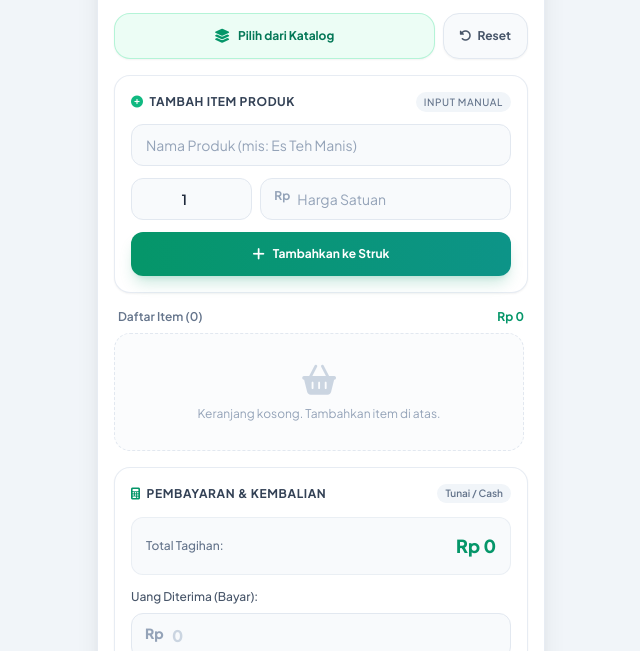
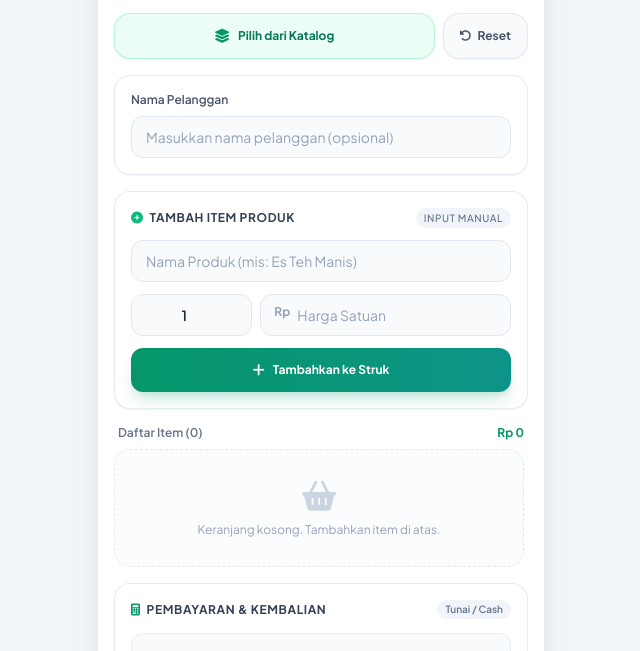
Before and after one commit to rekapinyu/strukasir, a plain HTML site: page apk.html in a window 1280 px wide. Both pictures are taken after a click on the button "Reset". Shown: the part 76-727 px from the top of the page, without its empty margins (319-959 px from the left). Drawn offline with nearby package versions, Linux system fonts and the light colour scheme.

Commit message:
Update apk.html

```diff
--- a/apk.html
+++ b/apk.html
@@ -170,6 +170,13 @@
                     <button onclick="resetCart()" class="bg-slate-50 hover:bg-rose-50 text-slate-600 hover:text-rose-600 border border-slate-200 hover:border-rose-200 rounded-2xl px-4 py-3 text-xs font-bold flex items-center gap-1.5 transition active:scale-95 shadow-sm">
                         <i class="fa-solid fa-rotate-left"></i> Reset
                     </button>
+                </div>
+
+                <!-- Input Nama Pelanggan -->
+                <div class="bg-white rounded-2xl p-4 border border-slate-200/80 shadow-sm space-y-2">
+                    <label for="input-customer-name" class="text-xs font-semibold text-slate-600 block">Nama Pelanggan</label>
+                    <input type="text" id="input-customer-name" oninput="updateReceiptPreview()" placeholder="Masukkan nama pelanggan (opsional)"
+                        class="w-full bg-slate-50 border border-slate-200 rounded-xl px-3.5 py-2.5 text-sm text-slate-800 placeholder-slate-400 focus:outline-none focus:bg-white focus:border-emerald-500 focus:ring-2 focus:ring-emerald-500/10 transition">
                 </div>
 
                 <!-- Form Quick Add Product Item -->
@@ -493,6 +500,7 @@
                 { id: '2', name: 'Roti Bakar Cokelat', qty: 1, price: 15000 }
             ],
             cashPaid: 50000,
+            customerName: '',
             catalog: [
                 { id: 'c1', name: 'Kopi Susu Gula Aren', price: 18000 },
                 { id: 'c2', name: 'Roti Bakar Cokelat', price: 15000 },
@@ -615,7 +623,10 @@
         function resetCart() {
             APP_STATE.cart = [];
             APP_STATE.cashPaid = 0;
+            APP_STATE.customerName = '';
             document.getElementById('input-cash-paid').value = '';
+            const customerInput = document.getElementById('input-customer-name');
+            if (customerInput) customerInput.value = '';
             renderCart();
             updateReceiptPreview();
             showToast("Keranjang dibersihkan.");
@@ -728,6 +739,8 @@
             const dateStr = now.toLocaleDateString('id-ID', { day: '2-digit', month: '2-digit', year: 'numeric' });
             const timeStr = now.toLocaleTimeString('id-ID', { hour: '2-digit', minute: '2-digit' });
             const receiptNo = 'INV-' + now.valueOf().toString().slice(-6);
+            const customerName = (document.getElementById('input-customer-name')?.value || APP_STATE.customerName || '').trim();
+            APP_STATE.customerName = customerName;
 
             let itemsHTML = '';
             if (APP_STATE.cart.length === 0) {
@@ -759,6 +772,10 @@
                 <div class="text-[9px] text-slate-600 border-t border-b border-dashed border-slate-300 py-1 my-1.5 flex justify-between">
                     <span>${dateStr} ${timeStr}</span>
                     <span class="font-bold">${receiptNo}</span>
+                </div>
+
+                <div class="text-[10px] text-slate-700 border-b border-dashed border-slate-300 pb-1.5 mb-1.5">
+                    <span class="font-bold">Pelanggan:</span> ${escapeHtml(customerName || '-')}
                 </div>
 
                 <!-- Item List -->
@@ -825,6 +842,8 @@
             push(0x1B, 0x61, 0x00);
             pushText(`Tgl : ${dateStr}`);
             pushText(`No. : ${receiptNo}`);
+            pushText('--------------------------------');
+            pushText('Pelanggan: ' + (APP_STATE.customerName || '-'));
             pushText('--------------------------------');
 
             // Items List
@@ -1047,6 +1066,7 @@
                 id: 'INV-' + Date.now().toString().slice(-6),
                 date: new Date().toISOString(),
                 items: [...APP_STATE.cart],
+                customerName: APP_STATE.customerName || (document.getElementById('input-customer-name')?.value || '').trim(),
                 total: total,
                 cashPaid: cashPaid,
                 change: change
```
